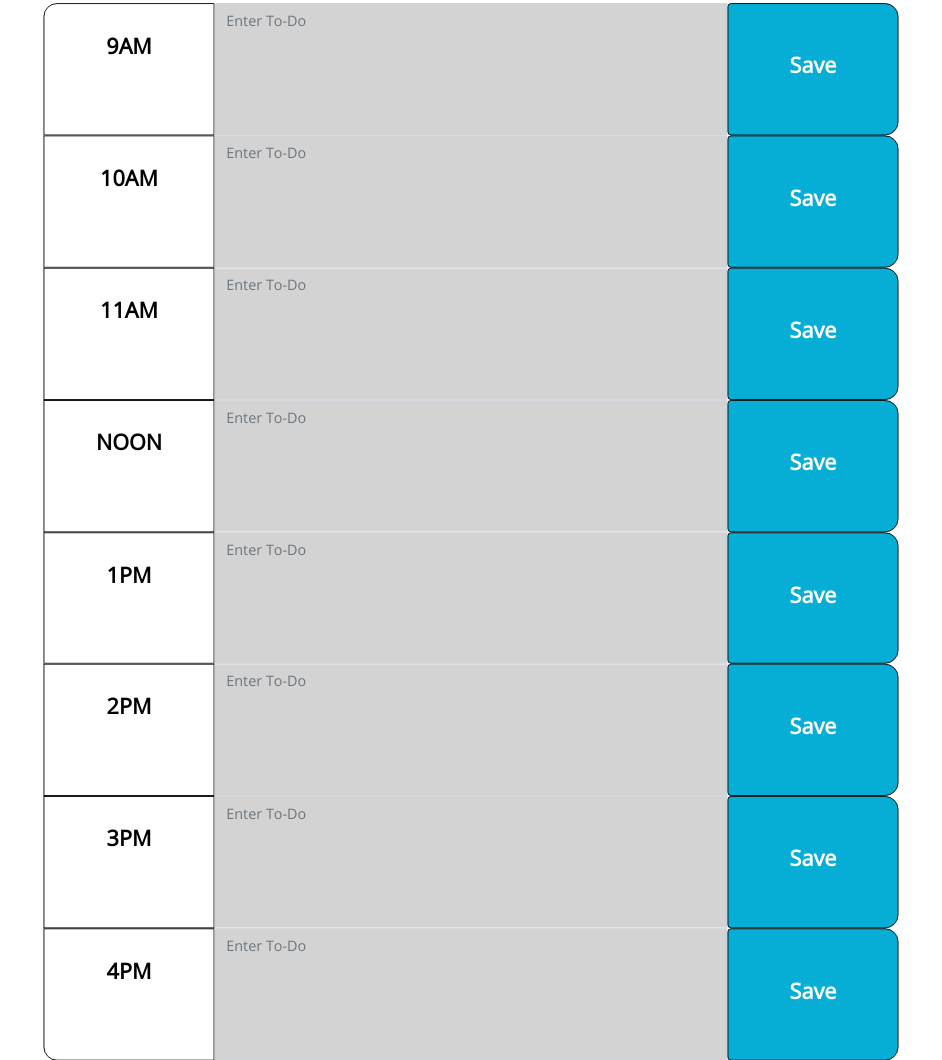
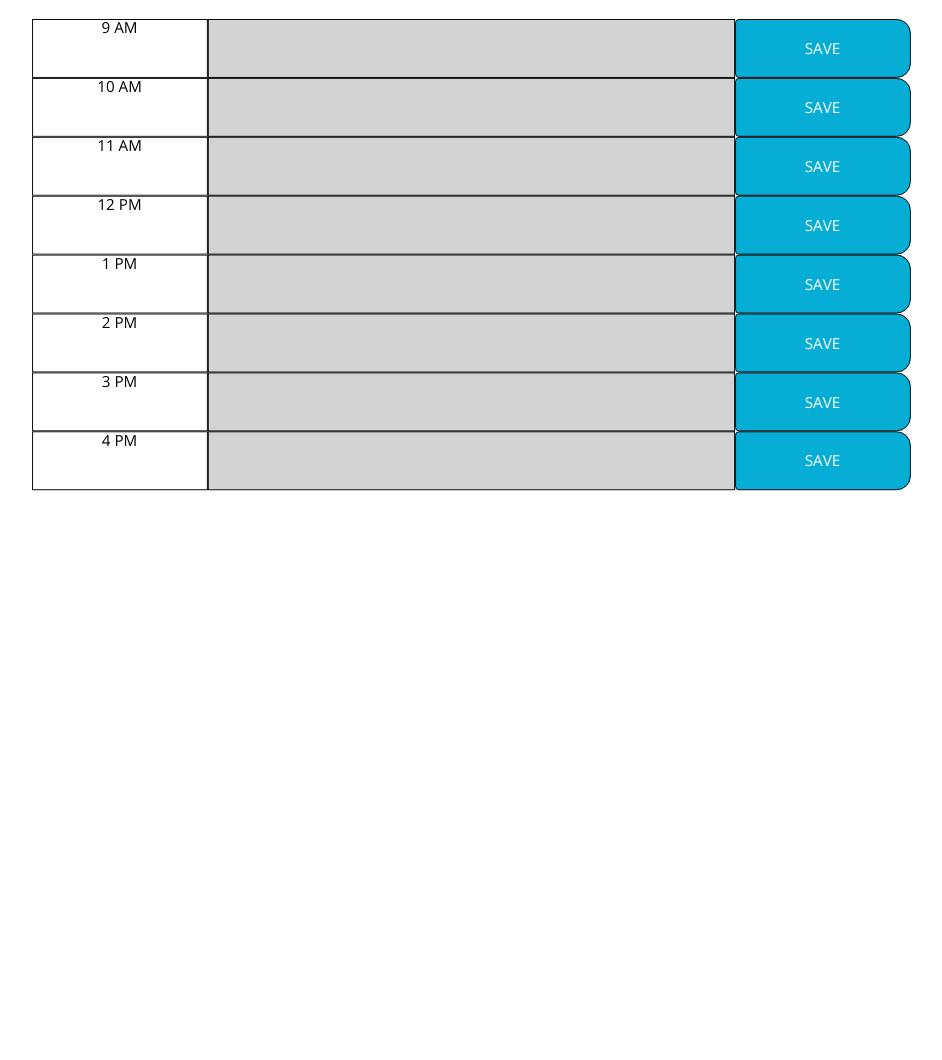
Before and after one commit to robertharris95/Homework-5, a plain HTML site: page index.html in a window 1280 px wide. Shown: the part 321-1381 px from the top of the page, without its empty margins (169-1111 px from the left). After the commit the page ends 832 px from the top, so only its background shows below. Drawn offline with nearby package versions, Linux system fonts and the light colour scheme.

Commit message:
Application running as desired

```diff
--- a/index.html
+++ b/index.html
@@ -28,124 +28,8 @@
       <p class="lead">A simple calendar app for scheduling your work day</p>
       <p id="currentDay" class="lead"></p>
     </header>
-    <div class="container">
       <!-- Timeblocks go here -->
-      <div class ="row time-block">
-
-        <!-- 9AM Row  -->
-        <div class="input-group">
-          <div class = "col-md-2 offset-md-1 hour firsthour 9" id="9">
-              <h4> <b>9AM</b> </h4>
-          </div>
-
-           <textarea class="form-control col-md-6" id="userinput" rows="5" placeholder="Enter To-Do"></textarea>
-
-
-          <button type="button" class=" col-md-2 btn btn-primary btn-block saveBtn">
-            <h4> <b>Save</b> </h4>
-          </button>
-        </div>
-          <!-- 10AM Row  -->
-          <div class="input-group">
-            <div class = "col-md-2 offset-md-1 hour 10" id= "10">
-                <h4> <b>10AM</b> </h4>
-            </div>
-
-
-           <textarea class="form-control col-md-6" id="userinput" rows="5" placeholder="Enter To-Do"></textarea>
-
-            <button type="button" class=" col-md-2 btn btn-primary btn-block saveBtn">
-              <h4> <b>Save</b> </h4>
-            </button>
-      </div>
-          <!-- 11AM Row  -->
-          <div class="input-group">
-          <div class = "col-md-2 offset-md-1 hour 11" id="11">
-            <h4> <b>11AM</b> </h4>
-          </div>
-
-
-
-          <textarea class="form-control col-md-6" id="userinput" rows="5" placeholder="Enter To-Do"></textarea>
-
-
-          <button type="button" class=" col-md-2 btn btn-primary btn-block saveBtn">
-            <h4> <b>Save</b> </h4>
-          </button>
-      </div>
-          <!-- NOON Row  -->
-          <div class="input-group">
-          <div class = "col-md-2 offset-md-1 hour 12" id = "12">
-              <h4> <b>NOON</b> </h4>
-          </div>
-
-
-          <textarea class="form-control col-md-6" id="userinput" rows="5" placeholder="Enter To-Do"></textarea>
-
-
-          <button type="button" class=" col-md-2 btn btn-primary btn-block saveBtn">
-            <h4> <b>Save</b> </h4>
-          </button>
-      </div>
-        <!-- 1PM Row  -->
-        <div class="input-group">
-          <div class = "col-md-2 offset-md-1 hour 13" id ="13">
-              <h4> <b>1PM</b> </h4>
-          </div>
-
-
-          <textarea class="form-control col-md-6" id="userinput" rows="5" placeholder="Enter To-Do"></textarea>
-
-
-          <button type="button" class=" col-md-2 btn btn-primary btn-block saveBtn">
-            <h4> <b>Save</b> </h4>
-          </button>
-      </div>
-        <!-- 2PM Row  -->
-        <div class="input-group">
-          <div class = "col-md-2 offset-md-1 hour 14" id ="14">
-              <h4> <b>2PM</b> </h4>
-          </div>
-
-
-          <textarea class="form-control col-md-6" id="userinput" rows="5" placeholder="Enter To-Do"></textarea>
-
-
-          <button type="button" class=" col-md-2 btn btn-primary btn-block saveBtn">
-            <h4> <b>Save</b> </h4>
-          </button>
-      </div>
-        <!-- 3PM Row  -->
-        <div class="input-group">
-          <div class = "col-md-2 offset-md-1 hour 15" id = "15">
-          <h4> <b>3PM</b> </h4>
-          </div>
-
-
-          <textarea class="form-control col-md-6" id="userinput" rows="5" placeholder="Enter To-Do"></textarea>
-
-
-          <button type="button" class=" col-md-2 btn btn-primary btn-block saveBtn">
-          <h4> <b>Save</b> </h4>
-          </button>
-      </div>
-        <!-- 4 PM Row  -->
-        <div class="input-group">
-          <div class = "col-md-2 offset-md-1 hour finalhour 16" id="16">
-              <h4> <b>4PM</b> </h4>
-          </div>
-
-
-          <textarea class="form-control col-md-6" id="userinput" rows="5" placeholder="Enter To-Do"></textarea>
-
-
-          <button type="button" class=" col-md-2 btn btn-primary btn-block saveBtn">
-            <h4> <b>Save</b> </h4>
-          </button>
-        </div>
-      </div>
-    </div>
-
+      <div class ="container time-block"></div>
     <!-- Script -->
     <script src="https://code.jquery.com/jquery-3.4.1.min.js"></script>
     <script src="https://cdnjs.cloudflare.com/ajax/libs/moment.js/2.24.0/moment.min.js"></script>
--- a/script.js
+++ b/script.js
@@ -1,5 +1,5 @@
 // To auto set screen to 90% zoom for easier viewing
-var scale = 'scale(0.9)';
+var scale = 'scale(0.95)';
 document.body.style.webkitTransform =  scale;    // Chrome, Opera, Safari
 document.body.style.msTransform =   scale;       // IE 9
 document.body.style.transform = scale;     // General
@@ -9,48 +9,89 @@ document.body.style.transform = scale;     // General
 // Variable define
 var userinput = [];
 var display = localStorage.getItem("schedule")
+var schedule = $(".time-block")
+var time = moment().format("h")
+var sub = moment().format("a")
 
 
 
+for( let i=9; i<17; i++){
+var newTimerow = $("<div>");
+  newTimerow.addClass("input-group form")
+
+var newTime = $("<div>");
+  newTime.addClass("col-md-2 offset-md-1 hour " + (i))
+
+  // To display time correctly
+    if(i<12){
+      sub = "AM"
+      newTime.text(parseInt(i)+ " " + sub)
+    }
+    else if(i >= 13){
+      sub= "PM"
+      newTime.text(parseInt(i-12)+ " " + sub)
+    }
+    else{
+      sub= "PM"
+          newTime.text(parseInt(i)+ " " + sub)
+    }
+
+var newinput = $("<textarea>");
+  newinput.addClass("form-control col-md-6")
+  newinput.attr("id", "userinput"+i);
+  newinput.text(localStorage.getItem("schedule"+i));
+
+var newBtn = $("<button>");
+  newBtn.addClass("col-md-2 btn btn-primary btn-block saveBtn")
+  newBtn.text("SAVE");
 
 
-//Functions
+var currenttime = moment().format("HH");
+var inputarea = document.querySelector(".hour"+i)
+var current = moment().format('MMMM Do YYYY, h:mm:ss a');
+
+$("#currentDay").html(current);
 
 function updateday(){
   // To display the current day and time
-    var current = moment().format('MMMM Do YYYY, h:mm:ss a');
-    var currenttime = moment().format('HH');
-    var inputarea = document.querySelector(".hour")
+  current = moment().format('MMMM Do YYYY, h:mm:ss a');
   $("#currentDay").html(current);
 
+}
+console.log(i)
+console.log(parseInt(currenttime))
 //To change the CSS as time goes on
     //Present
-        if(currenttime == inputarea.id){
-          $(".form-control").addClass("present")
+    if( i === parseInt(currenttime)){
+      (newinput).addClass("present")
     }
   // Future
-        else if(currenttime > inputarea.id){
-          $(".form-control").addClass("future")
+    else if( i > parseInt(currenttime)){
+      (newinput).addClass("future")
     }
   //Past
-        else{
-          $(".form-control").addClass("past")
+    else if ( i < parseInt(currenttime)){
+      (newinput).addClass("past")
     };
 
-  }
+
+    newTimerow.append(newTime);
+    newTimerow.append(newinput);
+    newTimerow.append(newBtn);
+    schedule.append(newTimerow);
+
 setInterval(updateday,1000);
 
 
 
 // Function to save content into local storage
-    $(".btn").on("click",function(e){
+  newTimerow.on("click","button",function(e){
       e.preventDefault();
-        var userinput = $("<textarea>");
-        console.log(userinput)
-        localStorage.setItem("schedule", userinput);
+      var userinput = ($(this)).prev().val();
+      localStorage.setItem("schedule" +i, userinput);
+
   });
 
-  // Change text content to saved value
-    // if(localStorage.getItem("schedule") !== ""){
-    //   $(".form-control").attr("", localStorage.getItem("schedule"));
-    // }
+  // Condition to display the saved values
+
+}
--- a/style.css
+++ b/style.css
@@ -6,7 +6,7 @@ body {
 
 textarea{
   background: transparent;
-  border: none;
+  border: 1px solid black;
   resize: none;
   color: #000000;
   border-left: 1px solid black;
@@ -45,27 +45,22 @@ textarea{
   text-align: center;
 }
 
-.firsthour{
-  border-top-left-radius: 15px;
-}
-
-.finalhour{
-  border-bottom-left-radius: 15px;
-}
-
 .past {
   background-color: #d3d3d3;
   color: gray;
+  border: 1px solid black;
 }
 
 .present {
   background-color: #ff6961;
   color: white;
+  border: 1px solid black;
 }
 
 .future {
   background-color: #77dd77;
   color: white;
+  border: 1px solid black;
 }
 
 .saveBtn {
```
Lines whose indentation alone changed are shown as unchanged.
